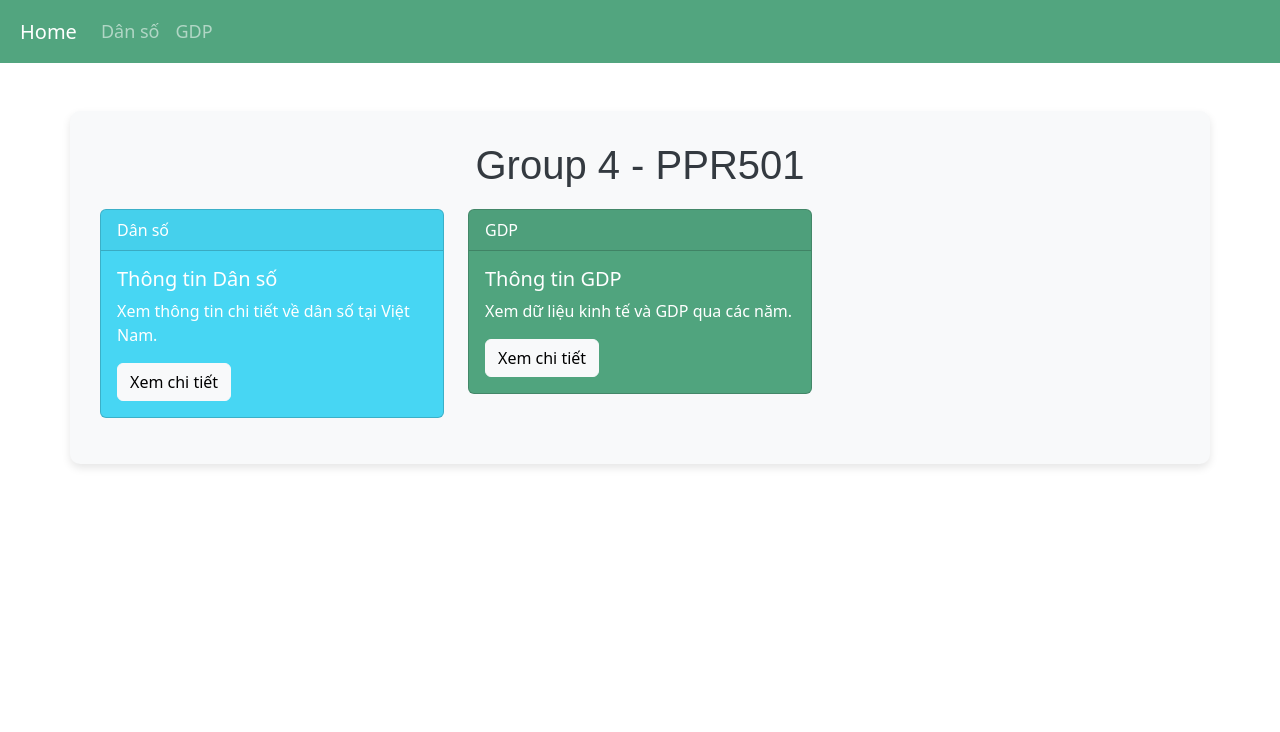
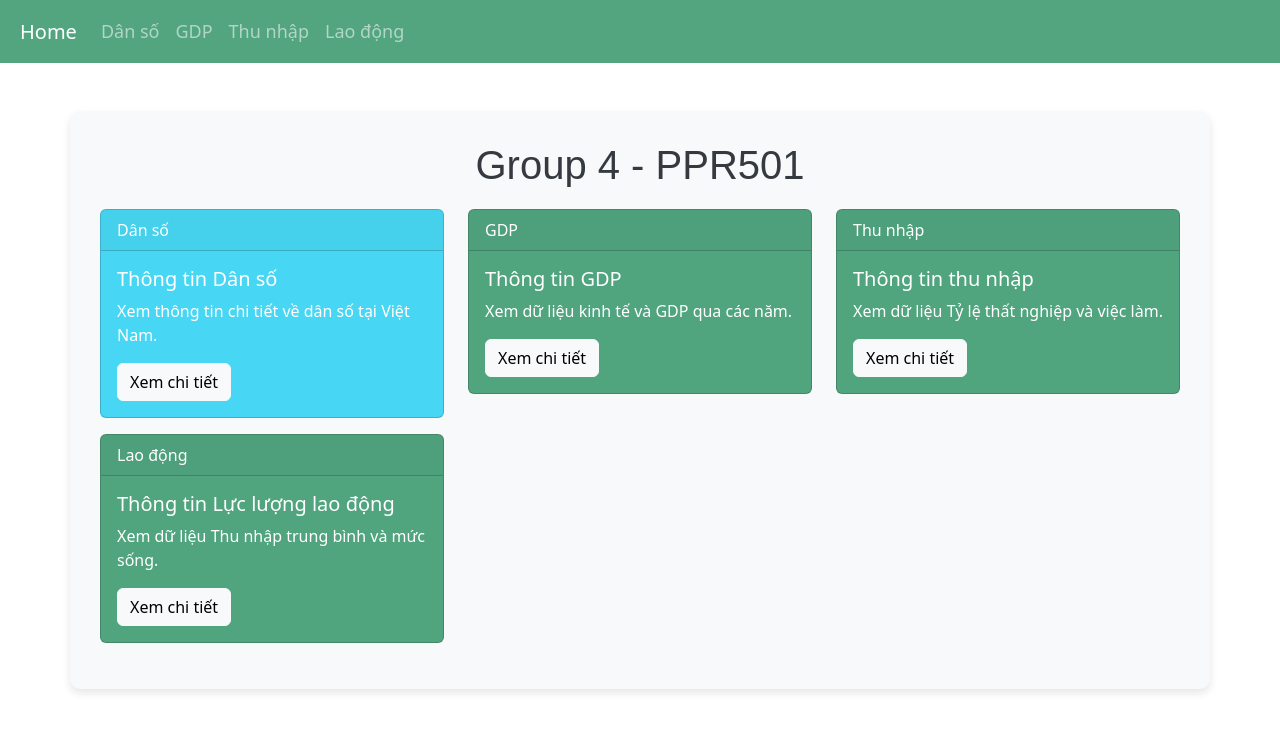
Before and after one commit to pato24193/flask_vietnam_visualization, a Flask app: page / in a window 1280 px wide. Shown: the top 732 px of the page. Run offline with Flask 3, Linux system fonts and the light colour scheme.

Commit message:
Add route to nav bar

```diff
--- a/templates/base.html
+++ b/templates/base.html
@@ -23,6 +23,12 @@
                     <li class="nav-item">
                         <a class="nav-link {% if request.path == '/gdp' %}active{% endif %}" href="/gdp">GDP</a>
                     </li>
+                    <li class="nav-item">
+                        <a class="nav-link {% if request.path == '/income_chart' %}active{% endif %}" href="/income_chart">Thu nhập</a>
+                    </li>
+                    <li class="nav-item">
+                        <a class="nav-link {% if request.path == '/labor_force_chart' %}active{% endif %}" href="/labor_force_chart">Lao động</a>
+                    </li>
                     <!-- <li class="nav-item">
                         <a class="nav-link {% if request.path == '/...' %}active{% endif %}" href="/...">....</a>
                     </li> -->
--- a/templates/dashboard.html
+++ b/templates/dashboard.html
@@ -24,5 +24,28 @@
             </div>
         </div>
     </div>
+    <div class="col-lg-4">
+        <div class="card text-white bg-success mb-3 bg-opacity-75">
+            <div class="card-header">Thu nhập</div>
+            <div class="card-body">
+                <h5 class="card-title">Thông tin thu nhập</h5>
+                <p class="card-text">Xem dữ liệu Tỷ lệ thất nghiệp và việc làm.</p>
+                <a href="/income_chart" class="btn btn-light">Xem chi tiết</a>
+            </div>
+        </div>
+    </div>
+</div>
+
+<div class="row">
+    <div class="col-lg-4">
+        <div class="card text-white bg-success mb-3 bg-opacity-75">
+            <div class="card-header">Lao động</div>
+            <div class="card-body">
+                <h5 class="card-title">Thông tin Lực lượng lao động</h5>
+                <p class="card-text">Xem dữ liệu Thu nhập trung bình và mức sống.</p>
+                <a href="/labor_force_chart" class="btn btn-light">Xem chi tiết</a>
+            </div>
+        </div>
+    </div>
 </div>
 {% endblock %}
```
